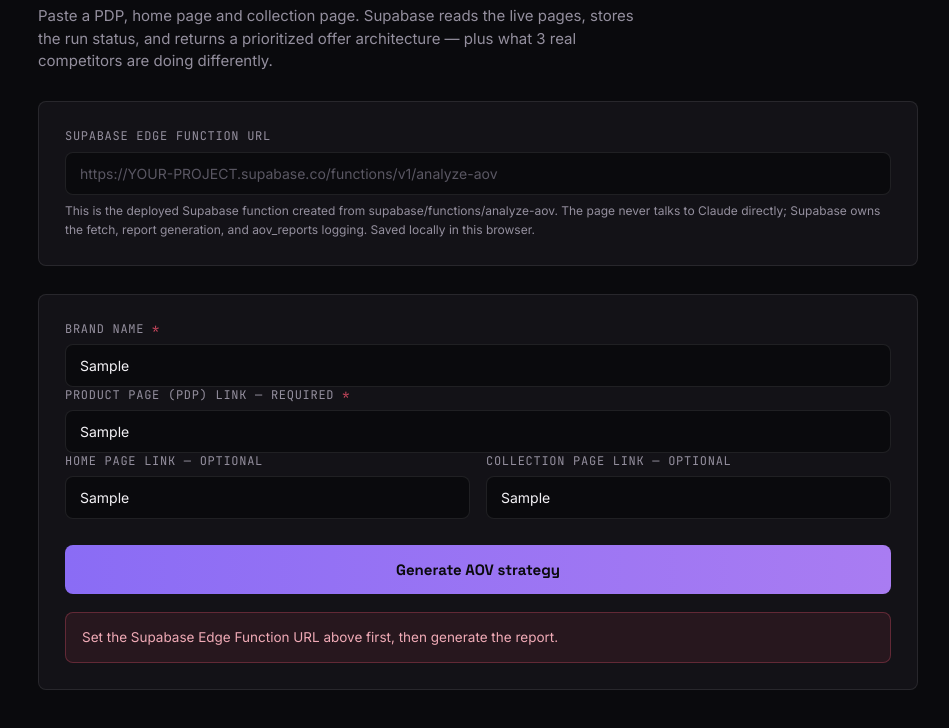
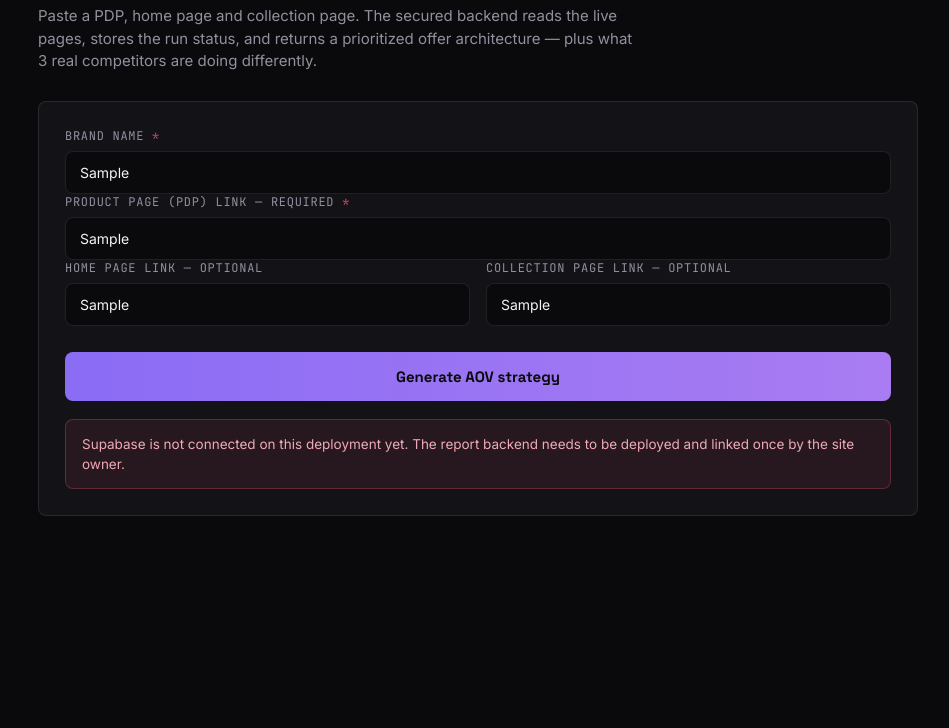
Before and after one commit to vinitsingh-del/troo-aov-increase, a plain HTML site: page index.html in a window 1280 px wide. Both pictures are taken after typing "Sample", "Sample", "Sample", "Sample" into the empty fields and a click on the button "Generate AOV strategy". Shown: the part 104-832 px from the top of the page, without its empty margins (162-1111 px from the left). After the commit the page ends 800 px from the top, so only its background shows below. Drawn offline with Linux system fonts and the light colour scheme.

Commit message:
Hide Supabase configuration from frontend

```diff
--- a/index.html
+++ b/index.html
@@ -4,7 +4,7 @@
 <meta charset="UTF-8" />
 <title>TROO AOV INCREASE — by Troopod</title>
 <meta name="viewport" content="width=device-width, initial-scale=1.0" />
-<meta name="troo-aov-build" content="2026-07-10T17:20:08Z" />
+<meta name="troo-aov-build" content="2026-07-10T17:22:23Z" />
 <link rel="preconnect" href="https://fonts.googleapis.com">
 <link href="https://fonts.googleapis.com/css2?family=Space+Grotesk:wght@500;600;700&family=Inter:wght@400;500;600&family=JetBrains+Mono:wght@400;500;600&display=swap" rel="stylesheet">
 <script src="https://cdnjs.cloudflare.com/ajax/libs/html2pdf.js/0.10.1/html2pdf.bundle.min.js"></script>
@@ -89,7 +89,6 @@
 <script>
 const TROO_AOV_CONFIG = window.TROO_AOV_CONFIG || {
   supabaseUrl: '',
-  supabaseAnonKey: '',
   functionName: 'analyze-aov'
 };
 
@@ -108,7 +107,7 @@
   report: null,
   reportMeta: null,
   inputs: { pdp:'', home:'', collection:'', brand:'' },
-  backendUrl: localStorage.getItem('troo_aov_backend_url') || configuredFunctionUrl()
+  backendUrl: configuredFunctionUrl()
 };
 
 function h(tag, attrs, children){
@@ -140,7 +139,7 @@
   return h('div',{},[
     h('div',{class:'brandline'},[h('div',{class:'brandmark'}), h('span',{},'Troopod internal tool')]),
     h('div',{class:'title'},['TROO AOV ', h('em',{},'INCREASE')]),
-    h('div',{class:'subtitle'},'Paste a PDP, home page and collection page. Supabase reads the live pages, stores the run status, and returns a prioritized offer architecture — plus what 3 real competitors are doing differently.')
+    h('div',{class:'subtitle'},'Paste a PDP, home page and collection page. The secured backend reads the live pages, stores the run status, and returns a prioritized offer architecture — plus what 3 real competitors are doing differently.')
   ]);
 }
 
@@ -152,26 +151,8 @@
   return h('div',{},[lbl,inp]);
 }
 
-function backendConfigCard(){
-  const card = h('div',{class:'card'});
-  const row = h('div',{class:'configRow'},[
-    h('label',{style:'margin:0;'},'Supabase Edge Function URL'),
-  ]);
-  card.appendChild(row);
-  const inp = h('input',{type:'text', id:'backendUrl', placeholder:'https://YOUR-PROJECT.supabase.co/functions/v1/analyze-aov'});
-  inp.value = APP_STATE.backendUrl;
-  inp.addEventListener('input', e=>{
-    APP_STATE.backendUrl = e.target.value.trim();
-    localStorage.setItem('troo_aov_backend_url', APP_STATE.backendUrl);
-  });
-  card.appendChild(inp);
-  card.appendChild(h('div',{class:'configNote'},'This is the deployed Supabase function created from supabase/functions/analyze-aov. The page never talks to Claude directly; Supabase owns the fetch, report generation, and aov_reports logging. Saved locally in this browser.'));
-  return card;
-}
-
 function formView(){
   const wrap = document.createDocumentFragment();
-  wrap.appendChild(backendConfigCard());
 
   const card = h('div',{class:'card'});
   card.appendChild(inputField('brand','Brand name','e.g. Happi Planet', true));
@@ -385,10 +366,6 @@
 
 async function callBackend(payload){
   const headers = { 'Content-Type': 'application/json' };
-  if(TROO_AOV_CONFIG.supabaseAnonKey){
-    headers.apikey = TROO_AOV_CONFIG.supabaseAnonKey;
-    headers.Authorization = 'Bearer ' + TROO_AOV_CONFIG.supabaseAnonKey;
-  }
   const res = await fetch(APP_STATE.backendUrl, {
     method: 'POST',
     headers,
@@ -419,7 +396,7 @@
 async function runAnalysis(){
   const inputs = APP_STATE.inputs;
   if(!APP_STATE.backendUrl){
-    APP_STATE.error = 'Set the Supabase Edge Function URL above first, then generate the report.';
+    APP_STATE.error = 'Supabase is not connected on this deployment yet. The report backend needs to be deployed and linked once by the site owner.';
     render();
     return;
   }
```
Also changed, not shown: 1 other file.
